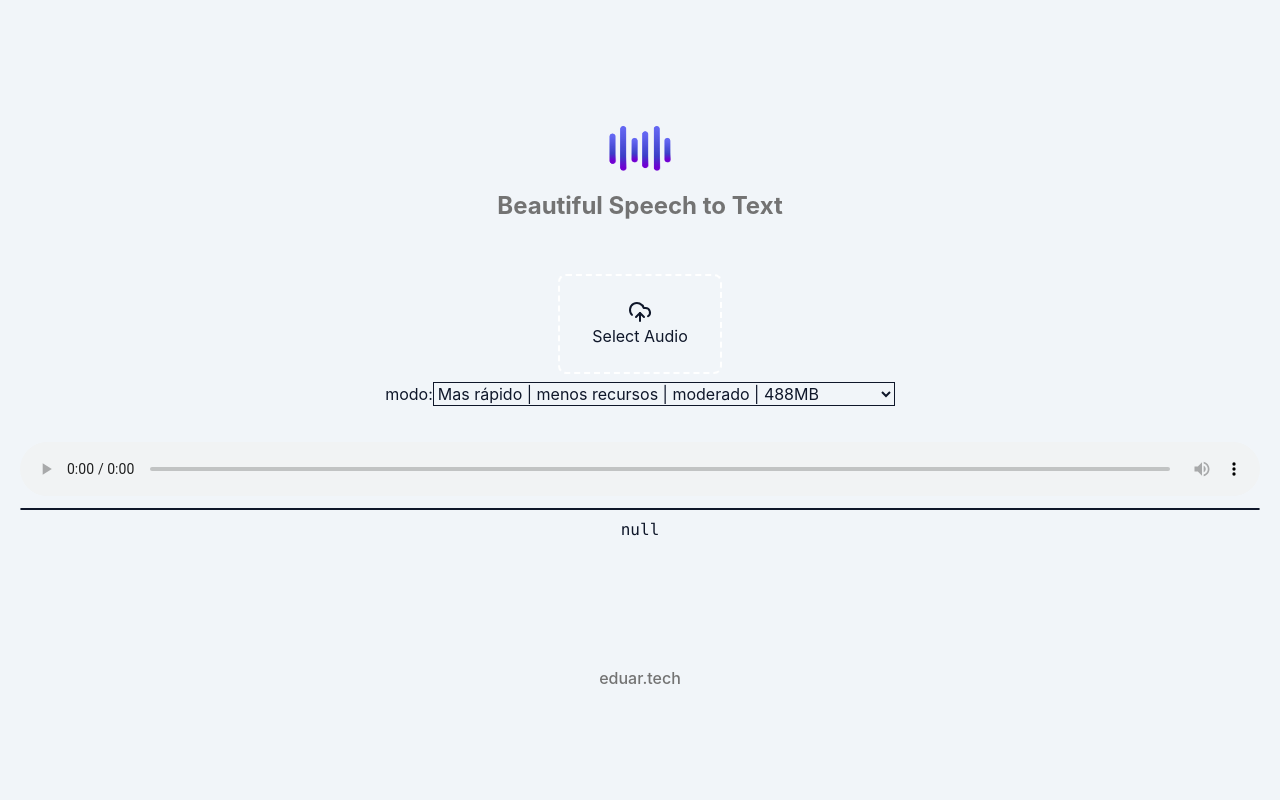
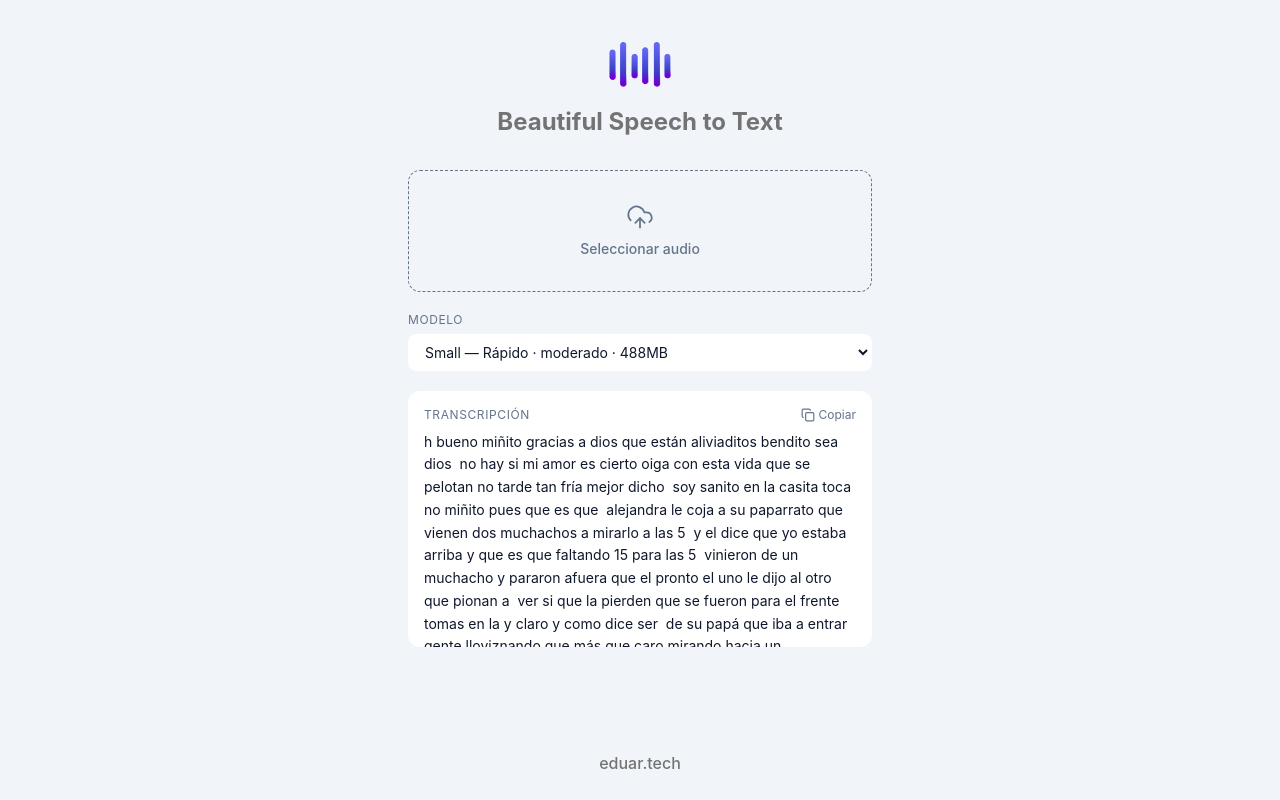
Before and after one commit to devcastech/beautiful-stt, a React (Vite) app: page / in a window 1280 px wide. Built offline with nearby package versions, Linux system fonts and the light colour scheme.

Commit message:
feat: improve ui/ux

```diff
--- a/src/App.css
+++ b/src/App.css
@@ -73,3 +73,27 @@ h1 {
 .btn:hover {
   border-color: var(--color-accent);
 }
+
+/* Custom scrollbar */
+* {
+  scrollbar-width: thin;
+  scrollbar-color: var(--color-muted) transparent;
+}
+
+*::-webkit-scrollbar {
+  width: 6px;
+}
+
+*::-webkit-scrollbar-track {
+  background: var(--color-bg);
+}
+
+*::-webkit-scrollbar-thumb {
+  background-color: var(--color-muted);
+  border-radius: 3px;
+  opacity: 0.4;
+}
+
+*::-webkit-scrollbar-thumb:hover {
+  background-color: var(--color-accent);
+}
--- a/src/AudioProcessor.tsx
+++ b/src/AudioProcessor.tsx
@@ -1,30 +1,40 @@
-import { useState } from 'react';
+import { useEffect, useState } from 'react';
 import { open } from '@tauri-apps/plugin-dialog';
 import { invoke, convertFileSrc } from '@tauri-apps/api/core';
-import { CloudUpload, WandSparkles } from 'lucide-react';
+import { CloudUpload, WandSparkles, Music, Copy, Check } from 'lucide-react';
 import { listen } from '@tauri-apps/api/event';
 
 type ProcessEvent = {
   step: string;
   count?: number;
 };
+
 const models = [
   {
     name: 'ggml-tiny.bin',
-    description: ' Extra rápido | menos recursos  | menos preciso | 77.7MB',
+    label: 'Tiny',
+    description: 'Extra rápido · menos preciso · 77.7MB',
   },
   {
     name: 'ggml-small.bin',
-    description: ' Mas rápido   | menos recursos  | moderado      | 488MB',
+    label: 'Small',
+    description: 'Rápido · moderado · 488MB',
     default: true,
   },
   {
+    name: 'ggml-medium-q8_0.bin',
+    label: 'Medium',
+    description: 'Moderado · moderado · 823MB',
+  },
+  {
     name: 'ggml-large-v3-turbo.bin',
-    description: ' Moderado     | moderado        | mas preciso   | 1.62GB',
+    label: 'Large Turbo',
+    description: 'Moderado · más preciso · 1.62GB',
   },
   {
     name: 'ggml-large-v3.bin',
-    description: ' Más lento    | más recursos    | Ultra preciso | 3.1GB',
+    label: 'Large v3',
+    description: 'Lento · ultra preciso · 3.1GB',
   },
 ];
 
@@ -32,29 +42,34 @@ export const AudioProcessor = () => {
   const [selectedFilePath, setSelectedFileFilePath] = useState<string | null>(null);
   const [fileInfo, setFileInfo] = useState<{ name: string; url: string } | null>(null);
   const [isProcessing, setIsProcessing] = useState(false);
-  const [result, setResult] = useState<string>('');
+  const [result, setResult] = useState<string>('h bueno miñito gracias a dios que están aliviaditos bendito sea dios  no hay si mi amor es cierto oiga con esta vida que se pelotan no tarde tan fría mejor dicho  soy sanito en la casita toca no miñito pues que es que  alejandra le coja a su paparrato que vienen dos muchachos a mirarlo a las 5  y el dice que yo estaba arriba y que es que faltando 15 para las 5  vinieron de un muchacho y pararon afuera que el pronto el uno le dijo al otro que pionan a  ver si que la pierden que se fueron para el frente tomas en la y claro y como dice ser  de su papá que iba a entrar gente lloviznando que más que caro mirando hacia un momentico  después vinieron y pagaron y no quiero nada dice que pronto eran esos no hay vamos mitos  a que cale tiempo al tiempo no hay de otro andito dios pues ahí van dice que ha estado entrenando  un muchacho que así no hay más remedio ya está manás ya le dijimos que le guiara entonces  si quería venir a trajanos unos días el que va a venir hoy pero van o sea las dos me habló yo no  mira el mensaje además que me habla digo que ni a hoy o mañana con él vamos a ver si está disponible  y los muchachos a salvo a ver que vamos a ser mito mientras tanto toca la mano del señor pero yo sé  que si ellos quieren lo vendemos mi amor con la ayuda del señor la virgencita estoy pidiendo la san  antonito que la ha sido muy milagroso siempre intercede por uno cuando no tiene algo que le  pide urgente si dios quiere así será');
   const [processStep, setProcessStep] = useState<ProcessEvent | null>(null);
   const [model, setModel] = useState<string>('ggml-small.bin');
+  const [copied, setCopied] = useState(false);
 
-  listen<ProcessEvent>('process', (event) => {
-    console.log(`processing ${event.payload.step}`);
+  useEffect(() => {
+    const unlisten = listen<ProcessEvent>('process', (event) => {
       setProcessStep({
         step: event.payload.step,
-      // count: event.payload?.count,
-      ...(event.payload?.count && { count: event.payload.count }),
+        ...(event.payload?.count != null && { count: event.payload.count }),
       });
     });
+    return () => {
+      unlisten.then((fn) => fn());
+    };
+  }, []);
 
   const processAudioFile = async () => {
-    console.log('processing');
     setIsProcessing(true);
+    setResult('');
+    setProcessStep(null);
     const response = await invoke('process_audio_file', {
       filePath: selectedFilePath,
       whisperModel: model,
     });
-    console.log('Response:', response);
     setResult(response as string);
     setIsProcessing(false);
+    // setProcessStep(null);
   };
 
   const handleSelectFile = async () => {
@@ -65,77 +80,115 @@ export const AudioProcessor = () => {
       });
 
       if (selected && typeof selected === 'string') {
+        setResult("")
         setSelectedFileFilePath(selected);
-        setIsProcessing(true);
-
         const assetUrl = convertFileSrc(selected);
-        const fileName = selected.split(/[\\/]/).pop() || 'Audio cargado';
+        const fileName = selected.split(/[\\/]/).pop() || 'Audio';
         setFileInfo({ name: fileName, url: assetUrl });
-        setIsProcessing(false);
+        setResult('');
+        setProcessStep(null);
       }
     } catch (error) {
       console.error(error);
-      setIsProcessing(false);
     }
   };
 
   return (
-    <div style={{ padding: '20px', textAlign: 'center' }}>
-      <div className="flex flex-col justify-center items-center gap-2">
+    <div className="w-full max-w-lg mx-auto px-6 flex flex-col gap-5">
+      {/* Upload area */}
       <button
-          className="border-2 border-dashed border-surface hover:text-accent transition-colors px-4 py-2 rounded-lg"
         onClick={handleSelectFile}
+        className="group w-full border border-dashed border-[var(--color-muted)] hover:border-[var(--color-accent)] rounded-xl py-8 transition-all duration-300"
       >
-          <div className="w-full flex flex-col justity-center items-center p-4 ">
-            <CloudUpload />
-            <span className="">{isProcessing ? 'Upload...' : 'Select Audio'}</span>
+        <div className="flex flex-col items-center gap-2 text-[var(--color-muted)] group-hover:text-[var(--color-accent)] transition-colors">
+          <CloudUpload size={28} strokeWidth={1.5} />
+          <span className="text-sm font-medium">
+            {fileInfo ? 'Cambiar audio' : 'Seleccionar audio'}
+          </span>
         </div>
       </button>
-        <div>
-          <label htmlFor="model">modo:</label>
-          <select className="border" name="model" onChange={(e) => setModel(e.target.value)}>
-            <option className='bg-slate-400'>
-              VELOCIDAD | USO DE RECURSOS | PRECISIÓN | TAMAÑO
-            </option>
-            {models.map((model) => (
-              <option key={model.name} value={model.name} selected={model.default}>
-                {model.description}
+
+      {/* File info + player */}
+      {fileInfo && (
+        <div className="flex items-center gap-3 p-3 rounded-xl bg-[var(--color-surface)]">
+          <div className="shrink-0 w-10 h-10 rounded-lg bg-[var(--color-accent)] flex items-center justify-center">
+            <Music size={18} className="text-white" />
+          </div>
+          <div className="flex-1 min-w-0">
+            <p className="text-sm font-medium truncate">{fileInfo.name}</p>
+            <audio controls src={fileInfo.url} className="w-full h-8 mt-1" />
+          </div>
+        </div>
+      )}
+
+      {/* Model selector */}
+      <div className="flex flex-col gap-1.5">
+        <label className="text-xs text-[var(--color-muted)] uppercase tracking-wider">Modelo</label>
+        <select
+          className="w-full px-3 py-2 rounded-lg bg-[var(--color-surface)] border border-transparent focus:border-[var(--color-accent)] outline-none text-sm transition-colors"
+          value={model}
+          onChange={(e) => setModel(e.target.value)}
+        >
+          {models.map((m) => (
+            <option key={m.name} value={m.name}>
+              {m.label} — {m.description}
             </option>
           ))}
         </select>
       </div>
-      </div>
-      <div className="my-2">
-        <figure className="w-full min-h-12">
-          <figcaption className="min-h-4">{fileInfo?.name}</figcaption>
-          <audio controls src={fileInfo?.url} className="w-full my-3"></audio>
-          {/*<a href="fileInfo?.url"> Download audio </a>*/}
-        </figure>
-      </div>
-      <div>
-        <p>
-          {processStep?.step}
-          {processStep?.count && `:${processStep.count}%`}
-        </p>
-      </div>
+
+      {/* Process button */}
       {selectedFilePath && (
         <button
           onClick={processAudioFile}
           disabled={isProcessing}
-          className={isProcessing ? 'btn cursor-not-allowed' : 'btn'}
+          className={`w-full flex items-center justify-center gap-2 py-3 rounded-xl font-medium text-sm text-white transition-all duration-300 ${
+            isProcessing
+              ? 'bg-[var(--color-muted)] cursor-not-allowed'
+              : 'bg-[var(--color-accent)] hover:opacity-90 active:scale-[0.98]'
+          }`}
         >
-          <div
-            className={`w-full flex justity-center items-center text-slate-400 gap-2 ${isProcessing ? 'opacity-50 animate-pulse' : ''}`}
-          >
-            <WandSparkles />
-            <span className="">{isProcessing ? 'Processing...' : 'Generate Transcript'}</span>
-          </div>
+          <WandSparkles size={16} />
+          {isProcessing ? 'Procesando...' : 'Transcribir'}
         </button>
       )}
-      <div className="max-h-80 border overflow-auto my-2 shadow-xl rounded-xl">
-        {result && <div>{JSON.stringify(result)}</div>}
+
+      {/* Progress */}
+      {processStep && (
+        <div className="flex flex-col gap-2">
+          <div className="flex justify-between text-xs text-[var(--color-muted)]">
+            <span>{processStep.step}</span>
+            {processStep.count != null && <span>{processStep.count}%</span>}
           </div>
-      {<pre>{JSON.stringify(processStep)}</pre>}
+          <div className="w-full h-1.5 rounded-full bg-[var(--color-surface)] overflow-hidden">
+            <div
+              className="h-full rounded-full bg-[var(--color-accent)] transition-all duration-500 ease-out"
+              style={{ width: `${processStep.count != null ? processStep.count: 100}%` }}
+            />
+          </div>
+        </div>
+      )}
+
+      {/* Result */}
+      {result && (
+        <div className="rounded-xl bg-[var(--color-surface)] p-4 max-h-64 overflow-y-auto">
+          <div className="flex justify-between items-center mb-2">
+            <p className="text-xs text-[var(--color-muted)] uppercase tracking-wider">Transcripción</p>
+            <button
+              onClick={() => {
+                navigator.clipboard.writeText(result);
+                setCopied(true);
+                setTimeout(() => setCopied(false), 2000);
+              }}
+              className="flex items-center gap-1 text-xs text-[var(--color-muted)] hover:text-[var(--color-accent)] transition-colors"
+            >
+              {copied ? <Check size={14} /> : <Copy size={14} />}
+              {copied ? 'Copiado' : 'Copiar'}
+            </button>
+          </div>
+          <p className="text-sm leading-relaxed whitespace-pre-wrap">{result}</p>
+        </div>
+      )}
     </div>
   );
 };
```
Also changed, not shown: 1 other file (tests, documents, lock files or other folders). Lines whose indentation alone changed are shown as unchanged.
